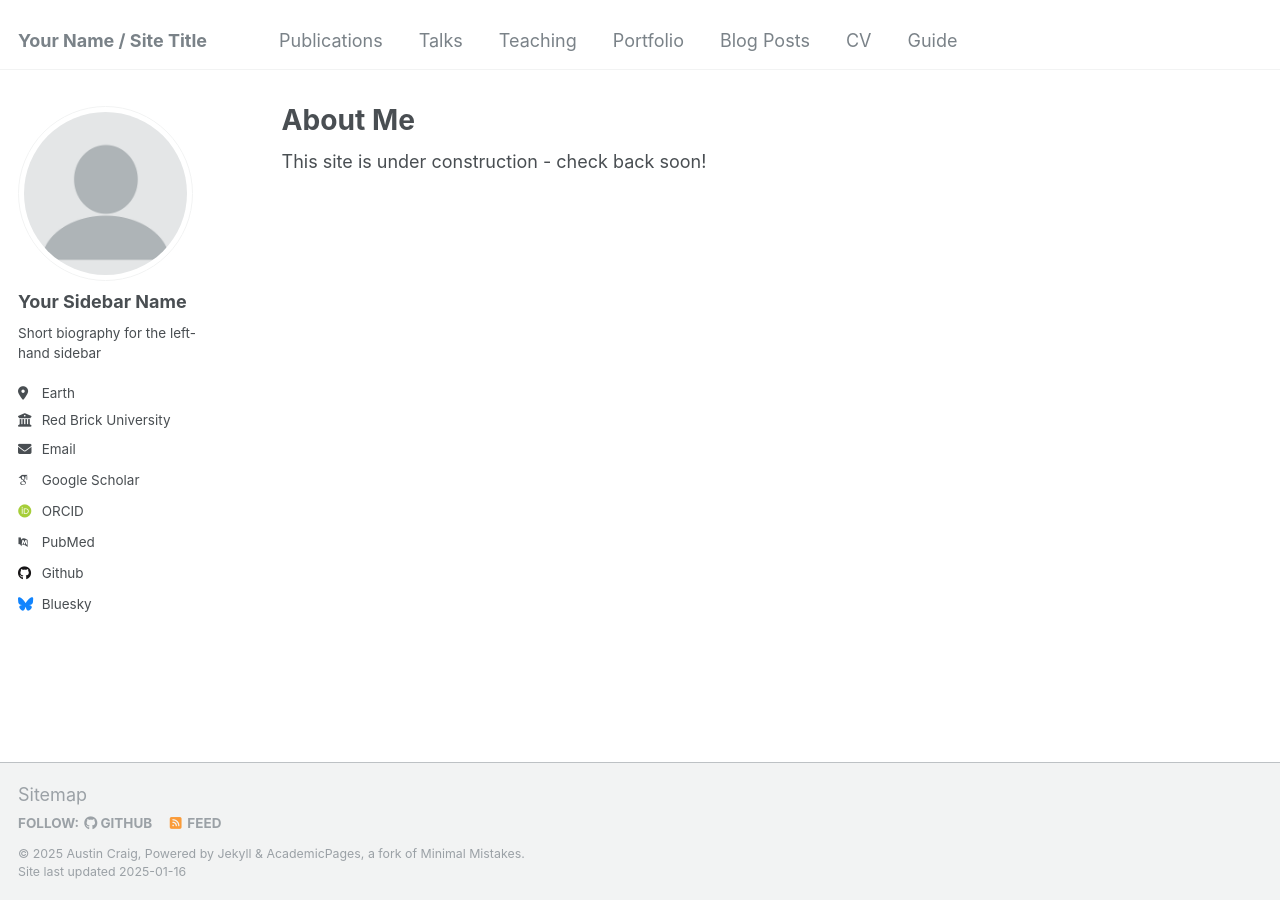
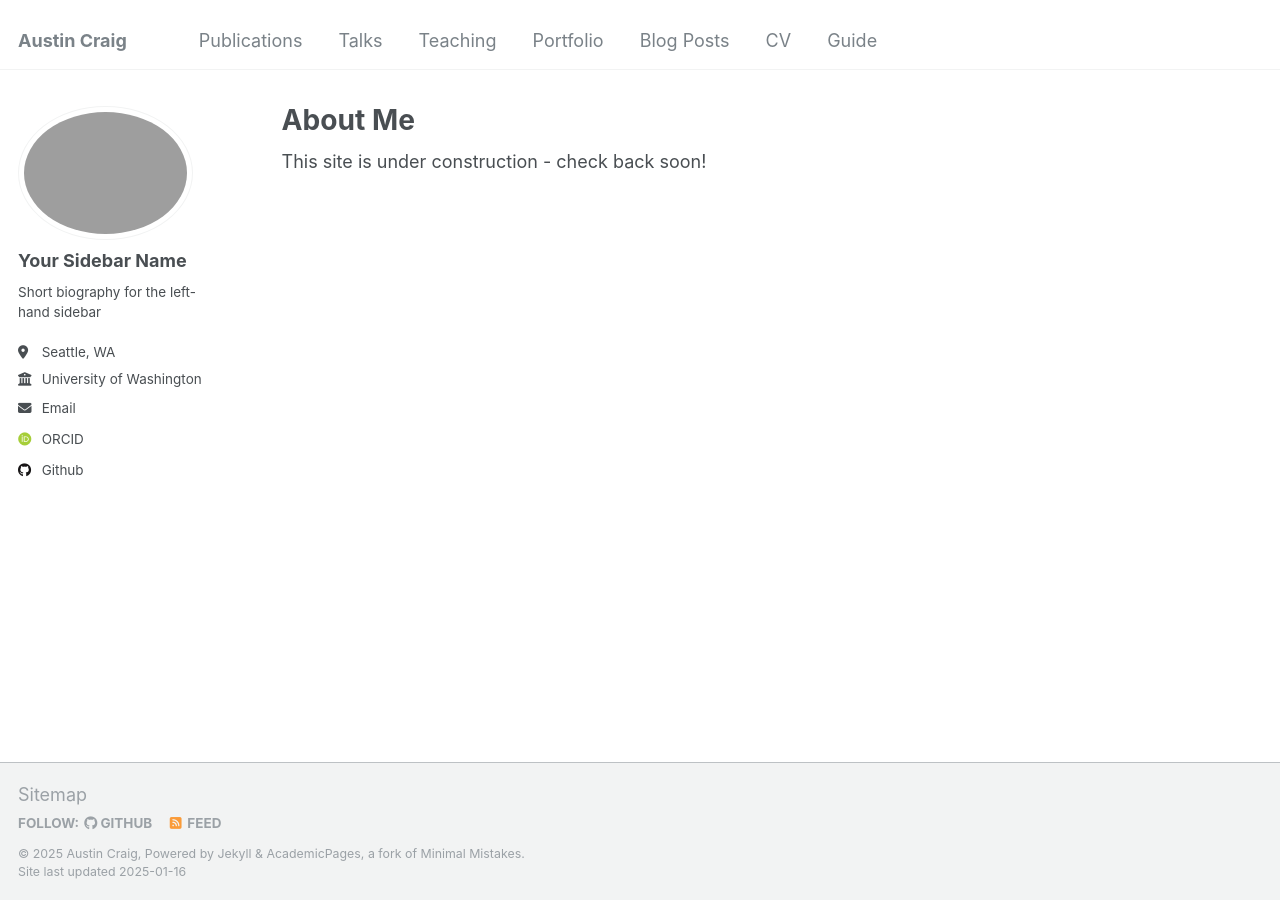
Before and after one commit to austinrobertcraig/austinrobertcraig.github.io, a Jekyll site: the page built from _pages/about.md, in a window 1280 px wide. Built offline with Jekyll 4.4.1, drawn with Linux system fonts in a browser that asks for light colours; some web fonts are replaced.

Commit message:
update profile pic, set up localhost

```diff
--- a/_config.yml
+++ b/_config.yml
@@ -8,7 +8,7 @@
 
 # Basic Site Settings
 locale                   : "en-US"
-title                    : "Your Name / Site Title"
+title                    : "Austin Craig"
 title_separator          : "-"
 name                     : &name "Austin Craig"
 description              : &description "personal description"
@@ -21,22 +21,22 @@ repository               : "austinrobertcraig/austinrobertcraig.github.io"
 #               Additional customization can be done by editing /_includes/author-profile.html
 author:
   # Biographic information
-  avatar           : "profile.png"
+  avatar           : "profile.jpg"
   name             : "Your Sidebar Name"
   pronouns         : # example: "she/her"
   bio              : "Short biography for the left-hand sidebar"
-  location         : "Earth"
-  employer         : "Red Brick University"
+  location         : "Seattle, WA"
+  employer         : "University of Washington"
   uri              : # URL
-  email            : "none@example.org"
+  email            : "craiga1@uw.edu"
 
   # Academic websites
   arxiv            : # URL - Update with the correct link to your profile
-  googlescholar    : "https://scholar.google.com/citations?user=PS_CX0AAAAAJ"
+  googlescholar    : #"https://scholar.google.com/citations?user=PS_CX0AAAAAJ"
   impactstory      : # URL
   orcid            : "http://orcid.org/yourorcidurl"
   semantic         : # URL
-  pubmed           : "https://www.ncbi.nlm.nih.gov/pubmed/?term=john+snow"
+  pubmed           : #"https://www.ncbi.nlm.nih.gov/pubmed/?term=john+snow"
   researchgate     : # URL
   scopus           : # URL
 
@@ -44,12 +44,12 @@ author:
   bitbucket        : # Username - Update with your username on the site
   codepen          : # Username
   dribbble         : # Username
-  github           : "academicpages"
+  github           : "austinrobertcraig"
   kaggle           : # Username
   stackoverflow    : # User number or user number and name (i.e., use "1" or "1/jeff-atwood")
 
   # Social media
-  bluesky          : "bsky.app" # Replace this with you Bluesky username
+  bluesky          : #"bsky.app" # Replace this with you Bluesky username
   facebook         : # Username
   flickr           : # Username
   foursquare       : # Username
```
Also changed, not shown: README.md (+1 -1 lines), images/profile.png (deleted), 1 other file.
